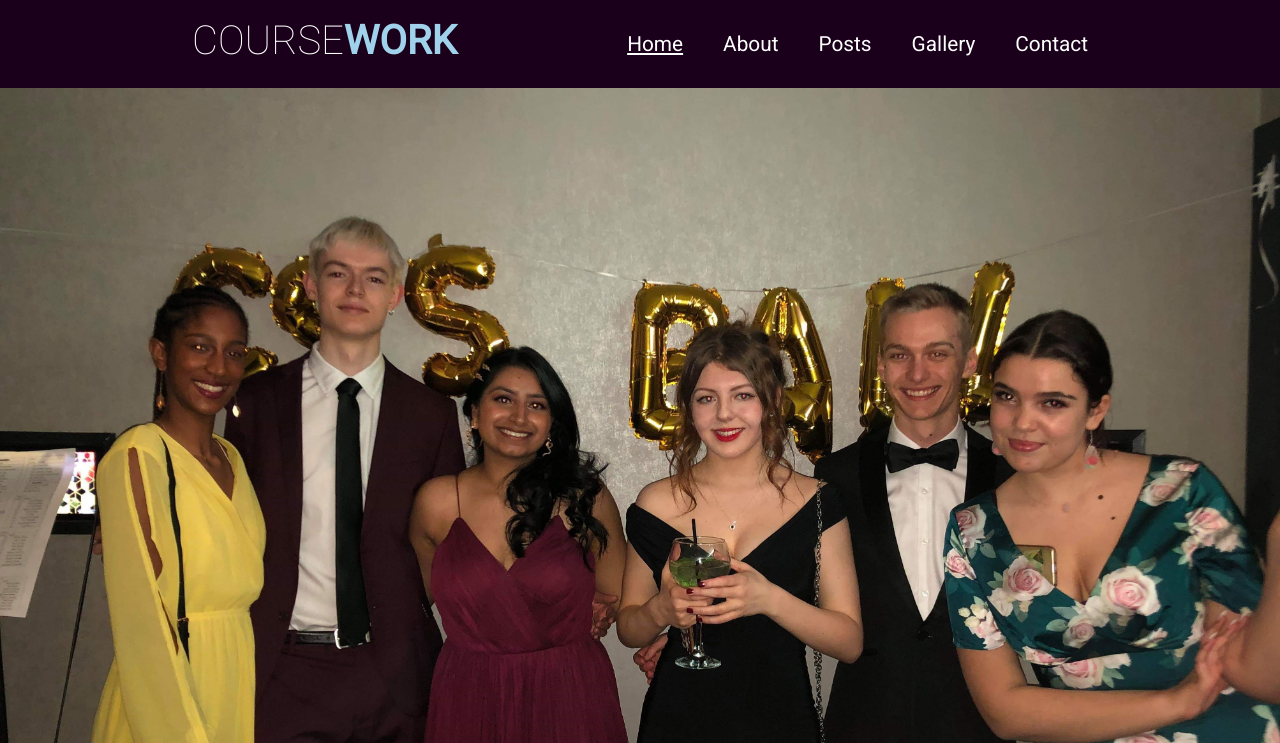
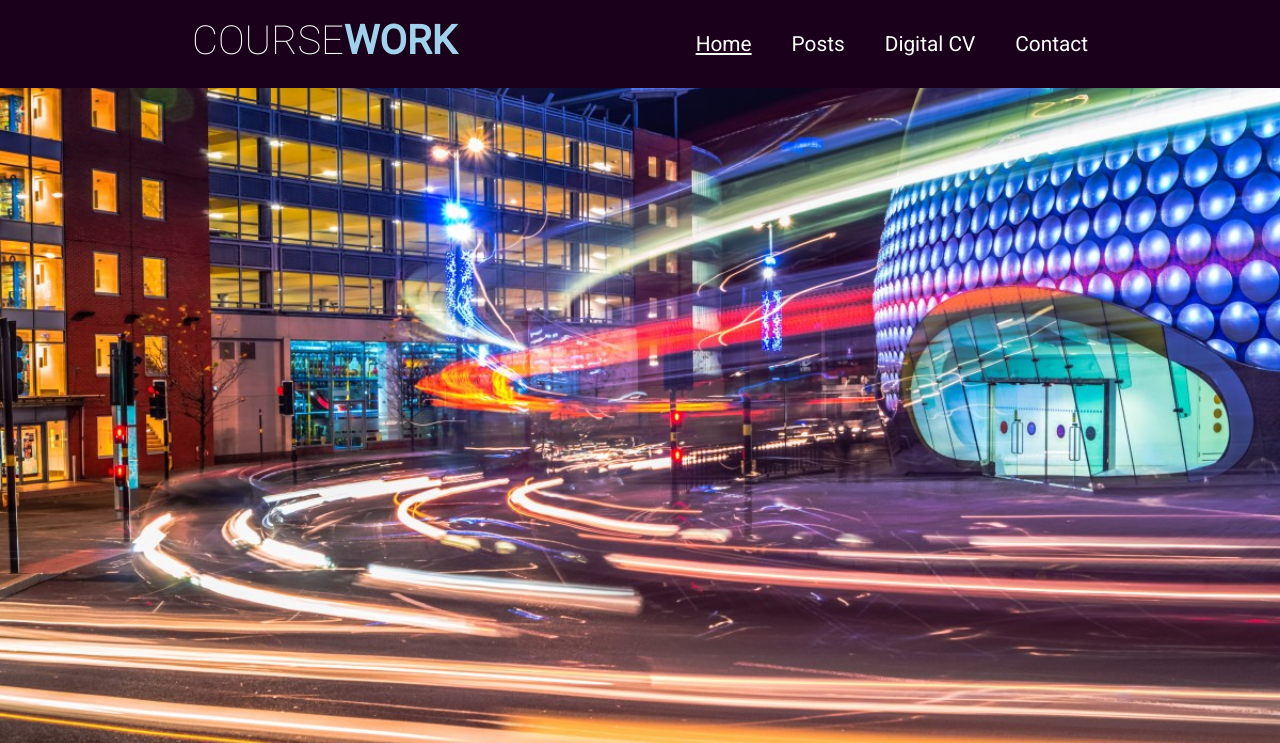
Before and after one commit to thom1197/djangocoursework, a Django app: page / in a window 1280 px wide. Shown: the top 743 px of the page. Run offline with Django 3.2, Linux system fonts and the light colour scheme; data that the repository does not hold is empty.

Commit message:
Restructure navbar to add CV page + remove About, Gallery; add favicon

```diff
--- a/blog/static/blog/css/about.css
+++ b/blog/static/blog/css/cv.css
@@ -1,3 +1,3 @@
-#about_link {
+#cv_link {
     text-decoration: underline;
 }
--- a/blog/static/blog/css/gallery.css
+++ /dev/null
@@ -1,3 +0,0 @@
-#gallery_link {
-    text-decoration: underline;
-}
--- a/blog/templates/blog/base.html
+++ b/blog/templates/blog/base.html
@@ -1,7 +1,8 @@
 {% load static %}
 <!DOCTYPE html>
 <head>
-    <title>CHANGE THIS TITLE</title>
+    <title>Bridging Coursework</title>
+    <link rel="icon" type="img/png" href="{% static 'blog/images/favicon64.png' %}"/>
     <meta name="author" content="Thomas Davies">
     <meta name="description" content="This website holds my blog posts and CV for the bridging coursework">
     <link rel="stylesheet" type="text/css" href="{% static 'blog/css/base.css' %}">
@@ -21,9 +22,8 @@
 
             <ul class="navigation">
                 <a href="{% url 'home' %}"><li id="home_link">Home</li></a>
-                <a href="{% url 'about' %}"><li id="about_link">About</li></a>
                 <a href="{% url 'post_detail' pk=latestpost.pk %}"><li id="posts_link">Posts</li></a>
-                <a href="{% url 'gallery' %}"><li id="gallery_link">Gallery</li></a>
+                <a href="{% url 'cv' %}"><li id="cv_link">Digital CV</li></a>
                 <a href="{% url 'contact' %}"><li id="contact_link">Contact</li></a>
             </ul>
         </div>
--- a/blog/templates/blog/about.html
+++ b/blog/templates/blog/cv.html
@@ -2,9 +2,9 @@
 {% load static %}
 
 {% block headtags %}
-    <link rel="stylesheet" type="text/css" href="{% static 'blog/css/about.css' %}">
+    <link rel="stylesheet" type="text/css" href="{% static 'blog/css/cv.css' %}">
 {% endblock %}
 
 {% block content %}
-    <p>About Page</p>
+
 {% endblock %}
--- a/blog/templates/blog/home.html
+++ b/blog/templates/blog/home.html
@@ -67,7 +67,7 @@
         }
         slides[slideIndex-1].style.display = "block";
         dots[slideIndex-1].className += " active";
-        setTimeout(showSlides, 10000); // Change image every 10 seconds
+        setTimeout(showSlides, 5000); // Change image every 10 seconds
     }
 </script>
 {% endblock %}
--- a/blog/urls.py
+++ b/blog/urls.py
@@ -6,9 +6,8 @@
 
 urlpatterns = [
     path('', views.home_view, name='home'),
-    path('about', views.about_view, name='about'),
+    path('cv', views.cv_view, name='cv'),
     path('post/<int:pk>/', views.post_detail, name='post_detail'),
-    path('gallery', views.gallery_view, name='gallery'),
     path('contact', views.contact_view, name='contact'),
 ]
 
--- a/blog/views.py
+++ b/blog/views.py
@@ -1,14 +1,9 @@
-from django.shortcuts import render
 from blog.models import Post
-
 from django.shortcuts import render, get_object_or_404
 
 # Create your views here.
 def home_view(request):
     return render(request, 'blog/home.html', {})
-
-def about_view(request):
-    return render(request, 'blog/about.html', {})
 
 def get_latest_post(request):
     published_posts = Post.objects.exclude(published_date=None).order_by('-published_date')
@@ -26,8 +21,8 @@
     }
     return render(request, 'blog/posts.html', posts_context)
 
-def gallery_view(request):
-    return render(request, 'blog/gallery.html', {})
+def cv_view(request):
+    return render(request, 'blog/cv.html', {})
 
 def contact_view(request):
     return render(request, 'blog/contact.html', {})
```
Also changed, not shown: blog/templates/blog/gallery.html (deleted, +0 -10 lines), blog/static/blog/images/favicon64.png (added).
